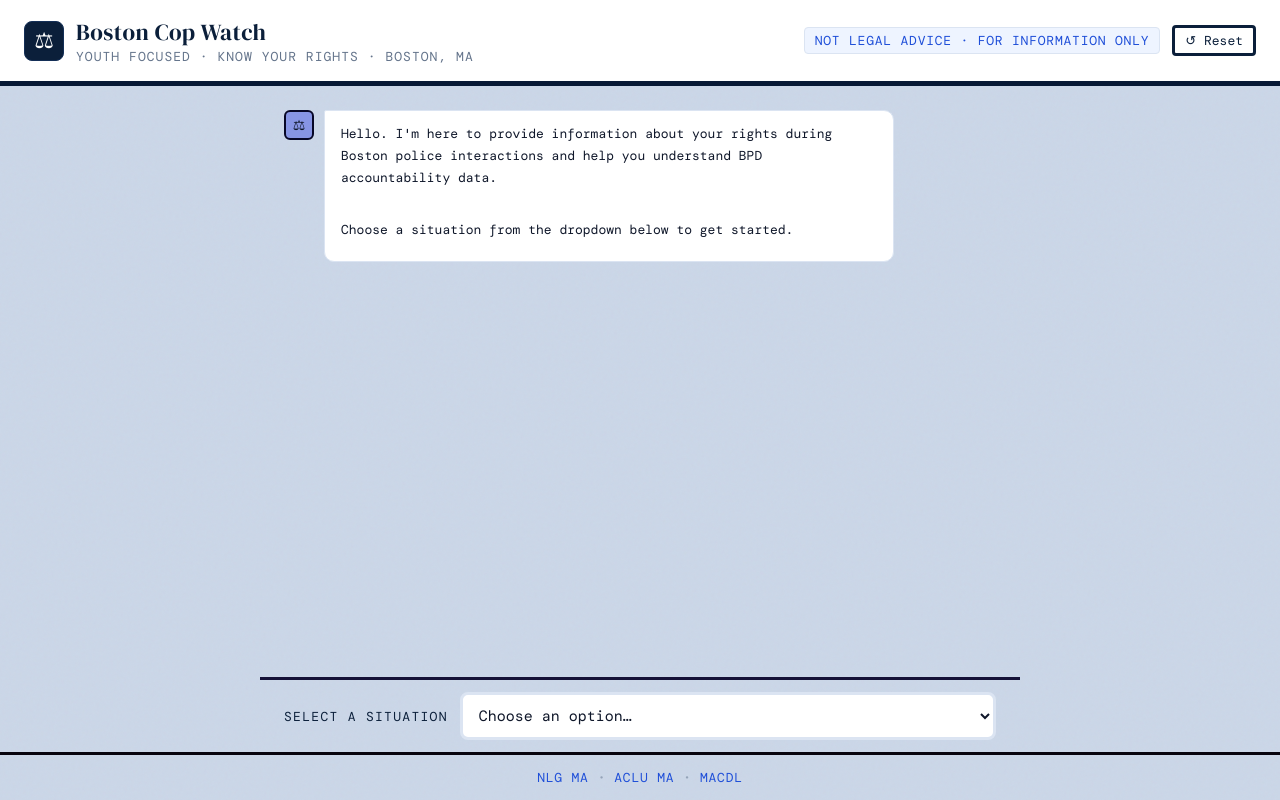
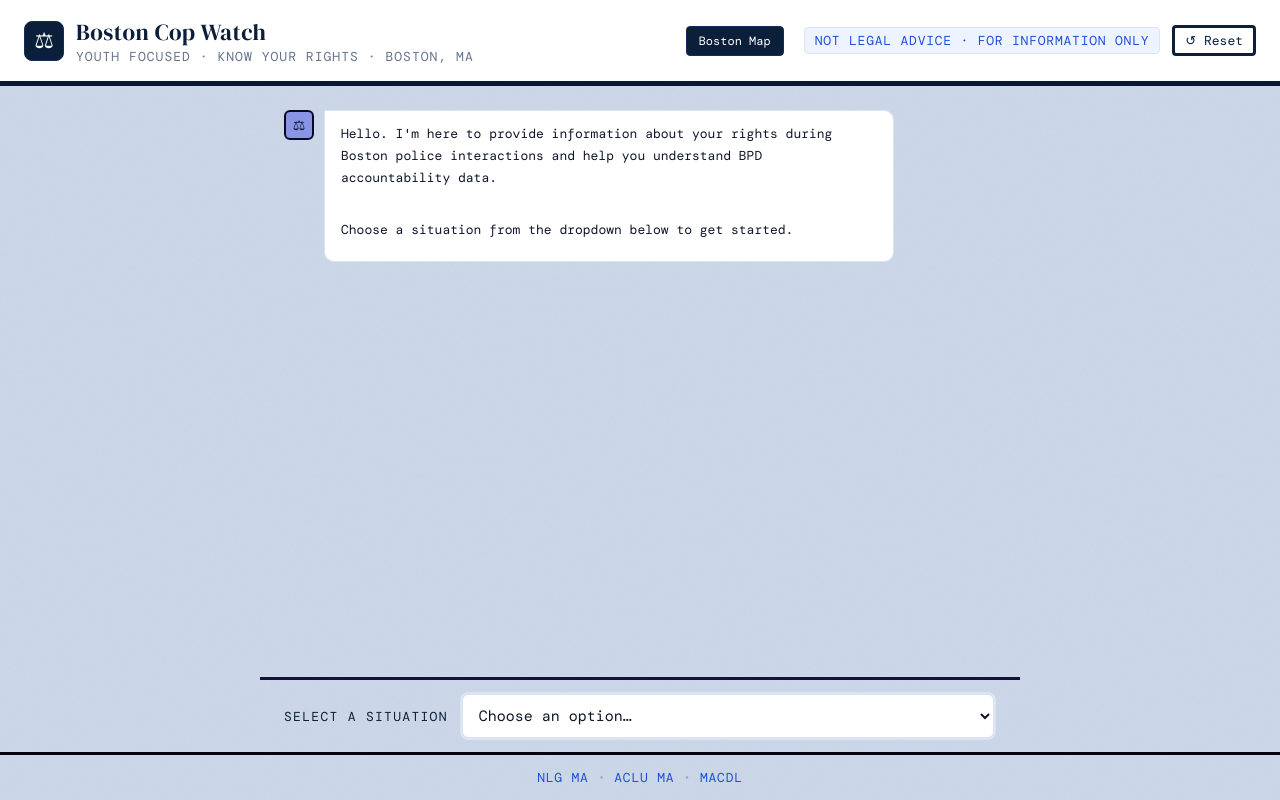
Before and after one commit to jocelynchan042/Boston-Cop-Watch, a React (Create React App) app in the folder frontend/: page / in a window 1280 px wide. Built offline with nearby package versions, Linux system fonts and the light colour scheme.

Commit message:
Add button to map page

```diff
--- a/frontend/src/ChatPage.jsx
+++ b/frontend/src/ChatPage.jsx
@@ -159,10 +159,20 @@
           </div>
         </div>
         <div style={styles.headerRight}>
-          <div style={styles.disclaimer}>Not legal advice · For information only</div>
-          <button style={styles.resetBtn} onClick={handleReset}>
-            ↺ Reset
-          </button>
+            <button
+                style={styles.mapBtn}
+                onClick={() => console.log("Boston Map page coming soon")}
+            >
+                Boston Map
+            </button>
+
+            <div style={styles.disclaimer}>
+                Not legal advice · For information only
+            </div>
+
+            <button style={styles.resetBtn} onClick={handleReset}>
+                ↺ Reset
+            </button>
         </div>
       </header>
 
@@ -260,6 +270,10 @@
             40% { transform: translateY(-6px); }
         }
 
+        button:hover {
+          transform: scale(1.05);
+        }
+
         ::-webkit-scrollbar { width: 4px; }
         ::-webkit-scrollbar-track { background: transparent; }
         ::-webkit-scrollbar-thumb { background: #2a3a2a; border-radius: 2px; }
@@ -330,6 +344,17 @@
     letterSpacing: "0.08em",
     textTransform: "uppercase",
   },
+  mapBtn: {
+    fontSize: "12px",
+    background: "#0b1f3a",
+    color: "#ffffff",
+    border: "1px solid #142f57",
+    borderRadius: "4px",
+    padding: "6px 12px",
+    cursor: "pointer",
+    fontFamily: "'DM Mono', monospace",
+    marginRight: "8px",
+},
   disclaimer: {
     fontSize: "13px",
     color: "#1e4ed8",
```
